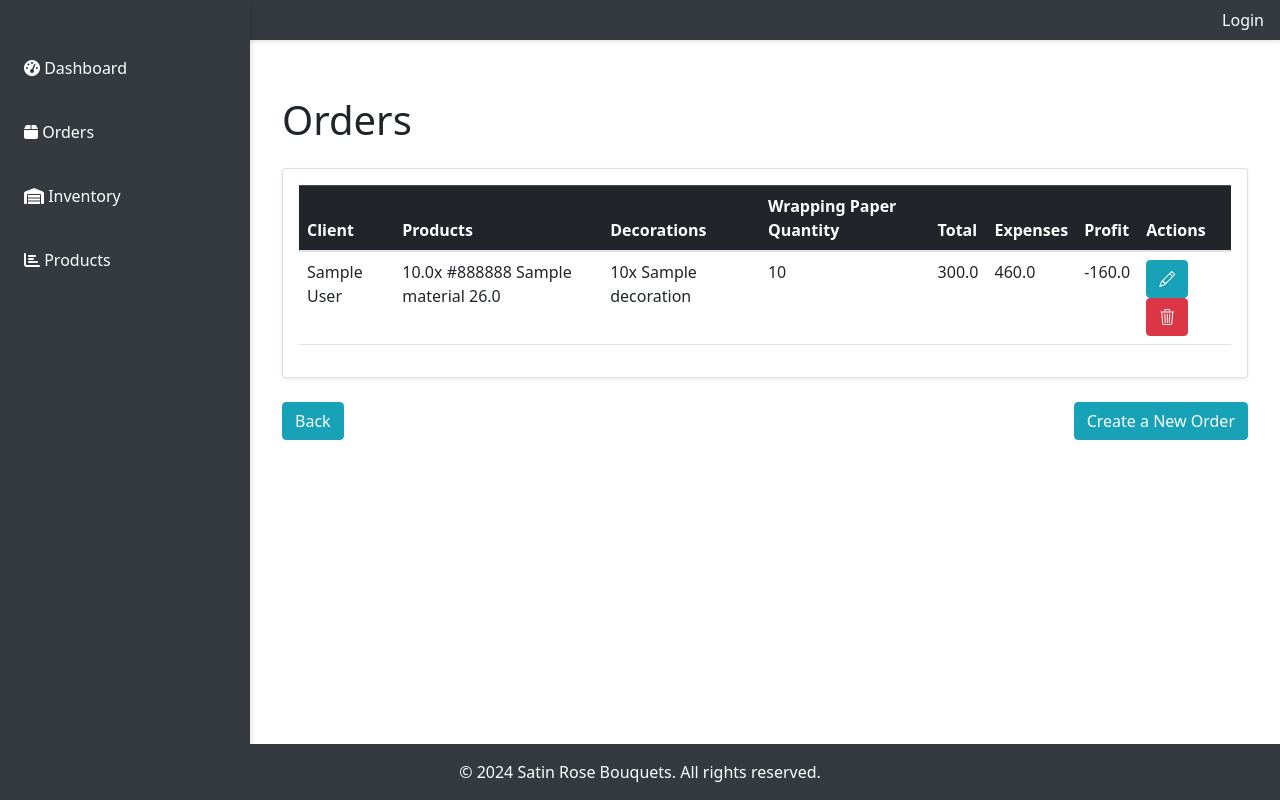
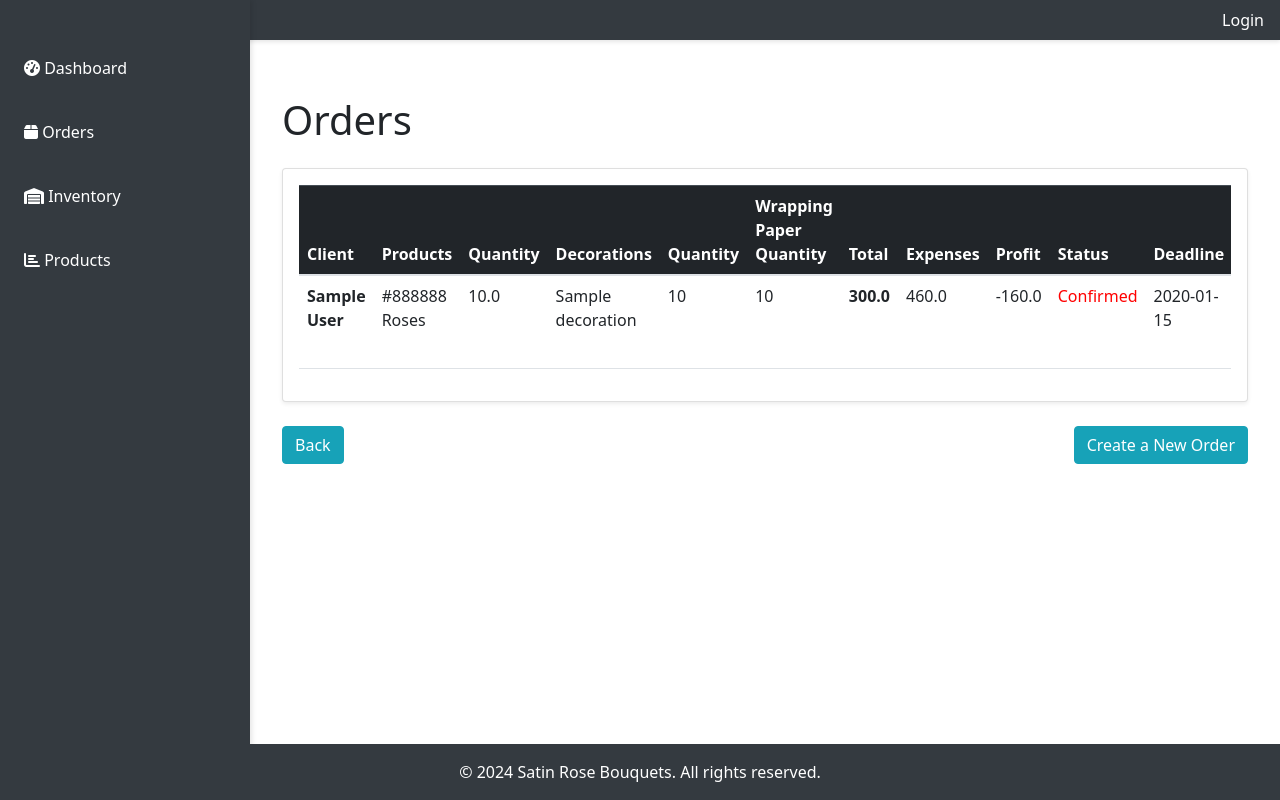
Before and after one commit to EvelinaBog/Bogor_inventory, a Django app: page /orders/ in a window 1280 px wide. Run offline with Django 5.2, Linux system fonts and the light colour scheme; tables that the repository leaves empty hold one stand-in row (values such as "Sample post"); some libraries are stand-ins or nearby versions.

Commit message:
added datetime, deadline and status

```diff
--- a/mysite/inventory/models.py
+++ b/mysite/inventory/models.py
@@ -1,4 +1,7 @@
 from django.db import models
+from datetime import datetime, timedelta
+from django.utils.html import format_html
+from django.utils.timezone import now
 
 
 class Silk(models.Model):
@@ -88,6 +91,49 @@ class Order(models.Model):
     client = models.ForeignKey('Client', on_delete=models.CASCADE, null=True)
     wrapping_paper = models.ForeignKey('Materials', on_delete=models.SET_NULL, null=True, blank=True, related_name='wrapping_paper')
     wrapping_paper_qty = models.IntegerField(verbose_name='Wrapping Paper Quantity', default=0, blank=True, null=True)
+    deadline = models.DateTimeField(verbose_name="Deadline", default=(datetime.today() + timedelta(days=10)))
+
+    def is_overdue(self):
+        return self.deadline < datetime.today()
+
+    CHOICES = (
+        ("k", 'Confirmed'),
+        ("c", "Cancelled"),
+        ("i", "In progress"),
+        ("d", "Done"),
+    )
+
+    status = models.CharField(verbose_name="Status", max_length=1, default="k", choices=CHOICES)
+
+    def status_color(self):
+        if self.status == 'd':
+            return 'green'
+        elif self.status == 'c':
+            return 'grey'
+        elif self.status in ['k', 'i']:
+            if self.deadline < now():
+                return 'red'
+            elif self.deadline - timedelta(days=1) <= now():
+                return 'yellow'
+            else:
+                return 'blue'
+        return 'blue'
+
+    def colored_status(self):
+        color = self.status_color()
+        status_display = dict(self.CHOICES).get(self.status, 'Unknown')
+        return format_html(
+            '<span style="color: {};">{}</span>',
+            color,
+            status_display,
+        )
+
+    colored_status.short_description = 'Status'
+
+    def save(self, *args, **kwargs):
+        if not self.pk:  # only set deadline on creation
+            self.deadline = now() + timedelta(days=7)
+        super(Order, self).save(*args, **kwargs)
 
     def total(self):
         total_paper_price = self.wrapping_paper.price * self.wrapping_paper_qty if self.wrapping_paper and self.wrapping_paper_qty else 0
--- a/mysite/inventory/templates/orders.html
+++ b/mysite/inventory/templates/orders.html
@@ -2,28 +2,11 @@
 {% block title %}Orders{% endblock %}
 
 {% block content %}
-
 <link href="https://maxcdn.bootstrapcdn.com/bootstrap/5.1.3/css/bootstrap.min.css" rel="stylesheet">
 <link href="https://cdnjs.cloudflare.com/ajax/libs/bootstrap-icons/1.8.1/font/bootstrap-icons.min.css" rel="stylesheet">
-
-<style>
-    .btn-info-custom {
-        background-color: #17a2b8;
-        color: white;
-    }
-    .btn-info-custom:hover {
-        background-color: #138496;
-        color: white;
-    }
-    .btn-danger-custom {
-        background-color: #dc3545;
-        color: white;
-    }
-    .btn-danger-custom:hover {
-        background-color: #c82333;
-        color: white;
-    }
-</style>
+<script src="https://code.jquery.com/jquery-3.6.0.min.js"></script>
+<script src="https://cdn.jsdelivr.net/npm/@popperjs/core@2.10.2/dist/umd/popper.min.js"></script>
+<script src="https://stackpath.bootstrapcdn.com/bootstrap/5.1.3/js/bootstrap.min.js"></script>
 
 <h1 class="my-4">Orders</h1>
 <div class="card shadow-sm mb-4">
@@ -34,36 +17,56 @@
                 <tr>
                     <th scope="col">Client</th>
                     <th scope="col">Products</th>
+                    <th scope="col">Quantity</th>
                     <th scope="col">Decorations</th>
+                    <th scope="col">Quantity</th>
                     <th scope="col">Wrapping Paper Quantity</th>
                     <th scope="col">Total</th>
                     <th scope="col">Expenses</th>
                     <th scope="col">Profit</th>
+                    <th scope="col">Status</th>
+                    <th scope="col">Deadline</th>
                     <th scope="col">Actions</th>
                 </tr>
                 </thead>
                 <tbody>
                 {% for order in orders %}
                 <tr>
-                    <td>{{ order.client }}</td>
+                    <td><strong>{{ order.client }}</strong></td>
                     <td>
                         <ul class="list-unstyled">
                             {% for line in order.orderline_set.all %}
-                            <li>{{ line.qty }}x {{ line.product }}</li>
+                            <li>{{ line.product.color }} Roses</li>
+                            {% endfor %}
+                        </ul>
+                    </td>
+                    <td>
+                        <ul class="list-unstyled">
+                            {% for line in order.orderline_set.all %}
+                            <li>{{ line.qty }}</li>
                             {% endfor %}
                         </ul>
                     </td>
                     <td>
                         <ul class="list-unstyled">
                             {% for dec_line in order.decorationline_set.all %}
-                            <li>{{ dec_line.dec_qty }}x {{ dec_line.decorations }}</li>
+                            <li>{{ dec_line.decorations }}</li>
+                            {% endfor %}
+                        </ul>
+                    </td>
+                    <td>
+                        <ul class="list-unstyled">
+                            {% for dec_line in order.decorationline_set.all %}
+                            <li>{{ dec_line.dec_qty }}</li>
                             {% endfor %}
                         </ul>
                     </td>
                     <td>{{ order.wrapping_paper_qty }}</td>
-                    <td>{{ order.total }}</td>
+                    <td><strong>{{ order.total }}</strong></td>
                     <td>{{ order.expenses }}</td>
                     <td>{{ order.profit }}</td>
+                    <td>{{ order.colored_status|safe }}</td>
+                    <td>{{ order.deadline|date:"Y-m-d" }}</td>
                     <td>
                         <a href="{% url 'edit_order' order.id %}" class="btn btn-info-custom">
                             <i class="bi bi-pencil"></i>
--- a/mysite/inventory/urls.py
+++ b/mysite/inventory/urls.py
@@ -1,5 +1,6 @@
 from django.urls import path
 from . import views
+from .views import update_order_status
 
 urlpatterns = [
     path('', views.index, name='index'),
@@ -19,4 +20,5 @@ urlpatterns = [
     path('silk/delete/<int:silk_id>/', views.delete_silk, name='delete-silk'),
     path('decoration/delete/<int:decoration_id>/', views.delete_decoration, name='delete-decoration'),
     path('material/delete/<int:material_id>/', views.delete_material, name='delete-material'),
+    path('update_order_status/<int:order_id>/<str:status>/', update_order_status, name='update_order_status'),
 ]
--- a/mysite/inventory/views.py
+++ b/mysite/inventory/views.py
@@ -3,6 +3,9 @@ from .models import Silk, Decorations, Materials, Order, OrderLine, DecorationLi
 from .forms import SilkForm, DecorationsForm, MaterialsForm, OrderForm, OrderLineForm, DecorationLineForm, ClientForm, \
     ProductForm
 from django.forms import inlineformset_factory
+from django.http import HttpResponseRedirect
+from django.urls import reverse
+from django.utils.timezone import now
 
 
 def index(request):
@@ -130,6 +133,13 @@ def orders(request):
     return render(request, 'orders.html', {'orders': order_list})
 
 
+def update_order_status(request, order_id, status):
+    order = get_object_or_404(Order, id=order_id)
+    order.status = status
+    order.save()
+    return HttpResponseRedirect(reverse('orders'))
+
+
 def delete_order(request, order_id):
     order = get_object_or_404(Order, id=order_id)
     if request.method == 'POST':
@@ -164,37 +174,6 @@ def add_decoration_line(request, order_id):
     else:
         form = DecorationLineForm()
     return render(request, 'add_decoration_line.html', {'form': form, 'order': order})
-
-
-def edit_order(request, order_id):
-    order = get_object_or_404(Order, id=order_id)
-    OrderLineFormSet = inlineformset_factory(Order, OrderLine, form=OrderLineForm, extra=0, can_delete=True)
-    DecorationLineFormSet = inlineformset_factory(Order, DecorationLine, form=DecorationLineForm, extra=1,
-                                                  can_delete=True)
-
-    if request.method == 'POST':
-        order_form = OrderForm(request.POST, instance=order)
-        order_line_formset = OrderLineFormSet(request.POST, instance=order)
-        decoration_line_formset = DecorationLineFormSet(request.POST, instance=order)
-
-        if order_form.is_valid() and order_line_formset.is_valid() and decoration_line_formset.is_valid():
-            # Adjust inventory before saving changes
-            order.update_inventory(-1)
-            order_form.save()
-            order_line_formset.save()
-            decoration_line_formset.save()
-            order.update_inventory(1)
-            return redirect('orders')
-    else:
-        order_form = OrderForm(instance=order)
-        order_line_formset = OrderLineFormSet(instance=order)
-        decoration_line_formset = DecorationLineFormSet(instance=order)
-
-    return render(request, 'edit_order.html', {
-        'order_form': order_form,
-        'formset': order_line_formset,
-        'decoration_line_formset': decoration_line_formset,
-    })
 
 
 def add_order(request):
```
Also changed, not shown: mysite/inventory/forms.py (+7 -3 lines), mysite/inventory/templates/edit_order.html (+20 -12 lines).
